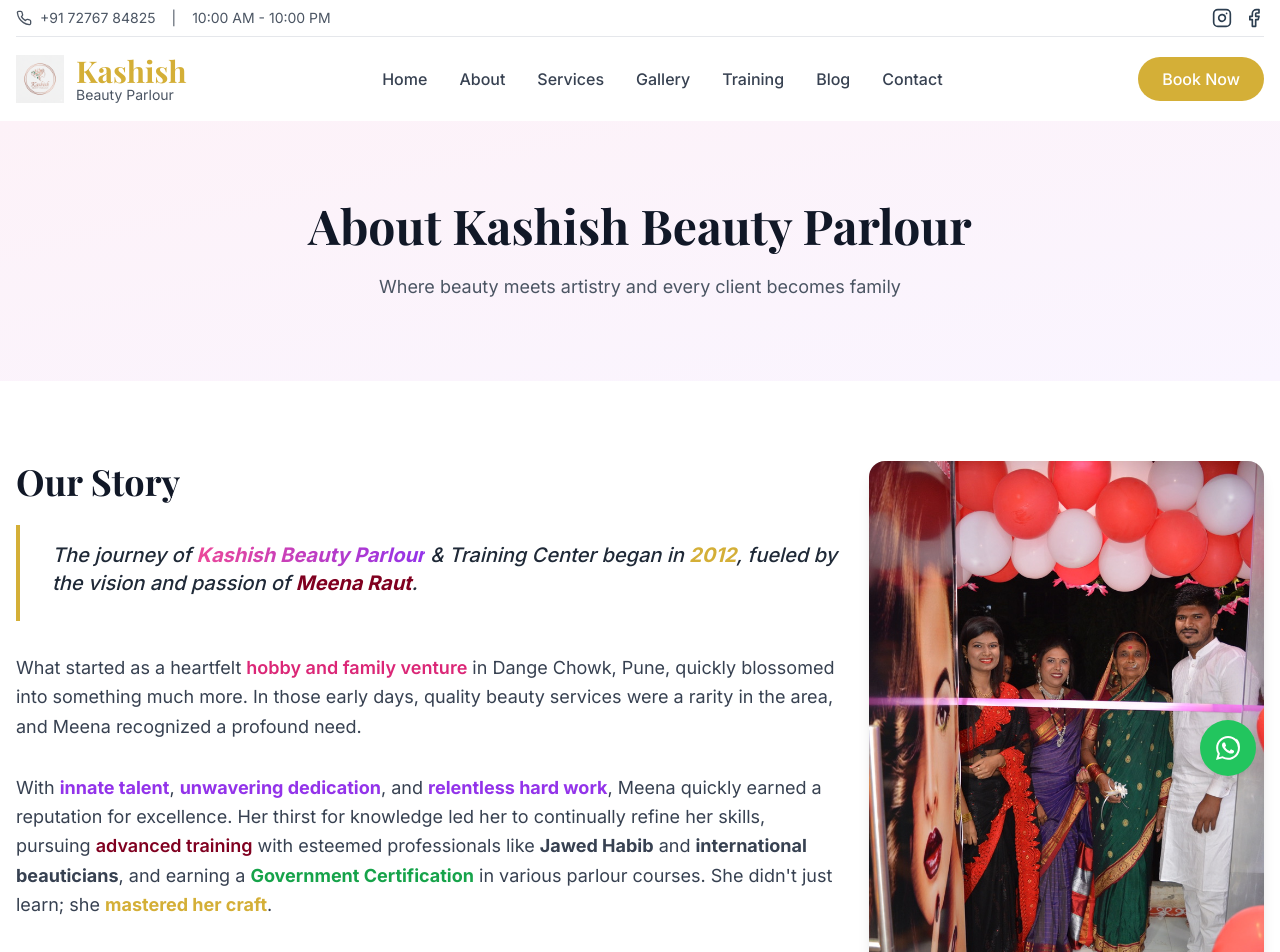
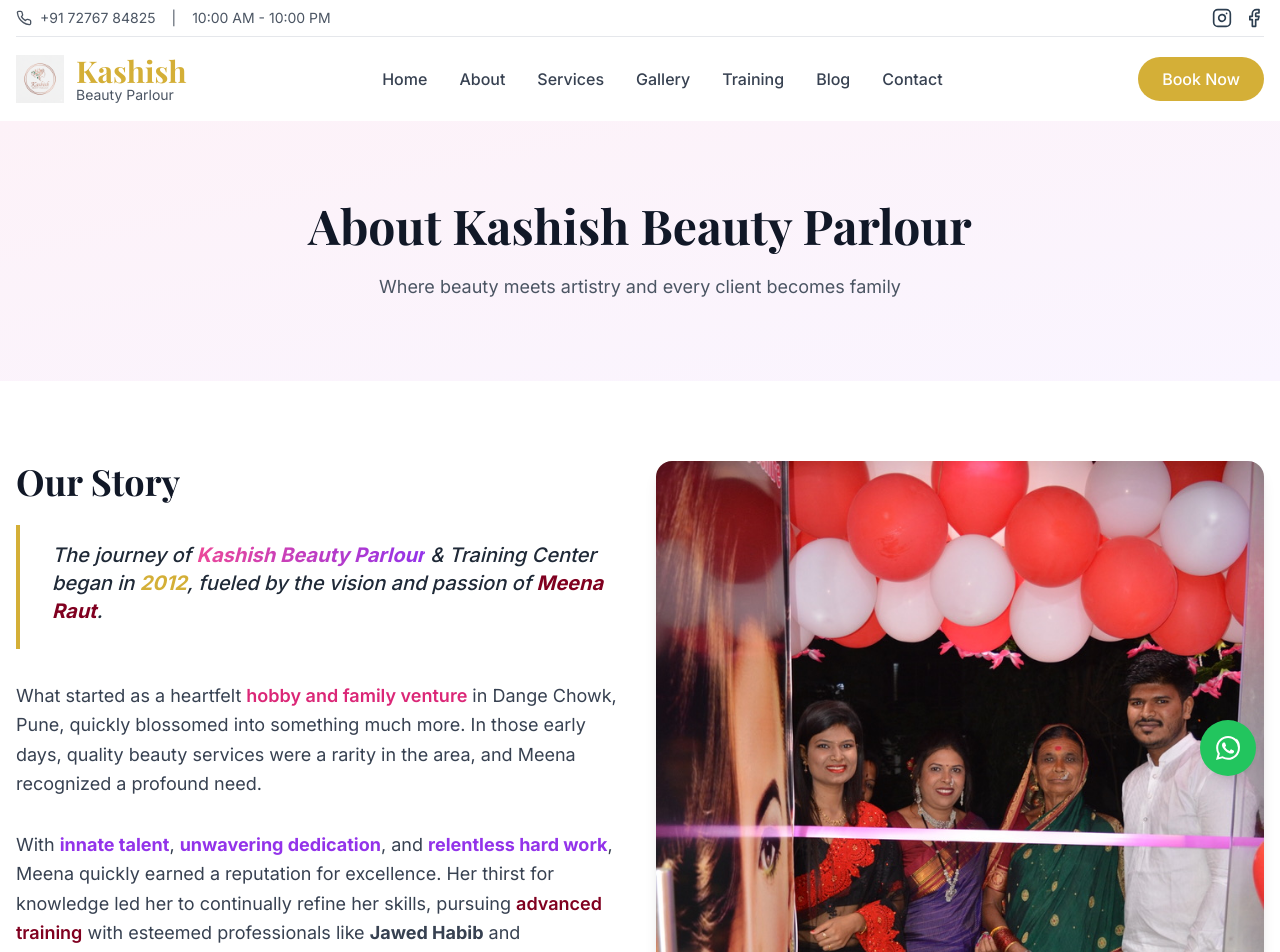
Before and after one commit to mangeshraut712/kashishbeautyparlour, a Next.js app: page /about in a window 1280 px wide. Shown: the top 952 px of the page. Built offline with nearby package versions, Linux system fonts and the light colour scheme; a web font is replaced by a local one.

Commit message:
Fix About page layout: proper two-column alignment with story on left column, pictures on right column

```diff
--- a/app/about/page.tsx
+++ b/app/about/page.tsx
@@ -27,9 +27,9 @@
       {/* Our Story */}
       <section className="py-20 bg-white">
         <div className="container mx-auto px-4">
-          <div className="grid grid-cols-1 xl:grid-cols-3 gap-8">
+          <div className="grid grid-cols-1 lg:grid-cols-2 gap-8">
             {/* Text Content - Left Side */}
-            <div className="xl:col-span-2">
+            <div className="lg:col-span-1">
               <h2 className="text-3xl md:text-4xl font-heading font-bold text-gray-900 mb-6">
                 Our Story
               </h2>
@@ -67,7 +67,7 @@
             </div>
 
             {/* Images - Right Side */}
-            <div className="xl:col-span-1 space-y-6">
+            <div className="lg:col-span-1 space-y-6">
               {/* Top Image */}
               <div className="relative">
                 <img
```
